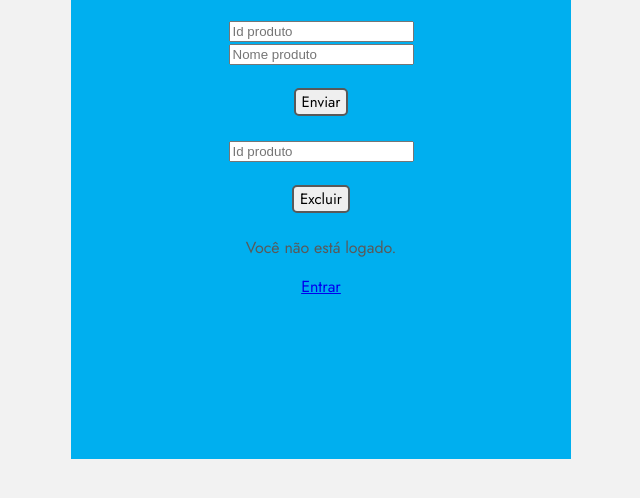
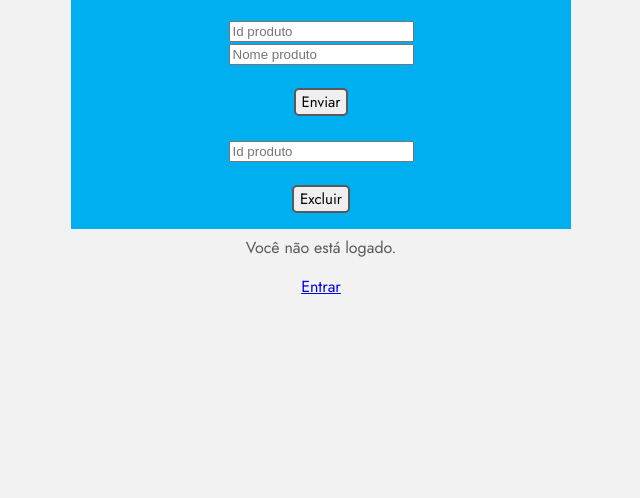
Before and after one commit to Lucasfranken131/Space-Log, a PHP site: page /estoque_funcionario.php in a window 1280 px wide. Shown: the part 145-643 px from the top of the page, without its empty margins (319-959 px from the left). Run offline with PHP 8.4, Linux system fonts and the light colour scheme.

Commit message:
Update estiloitens.css

```diff
--- a/estiloitens.css
+++ b/estiloitens.css
@@ -50,7 +50,7 @@ body{
 	.box {
 	margin-top: 20px;
 	width: 500px;
-	height: 460px;
+	height: 230px;
 	background: #00AFEF;
   justify-content: center;
 	}
```
